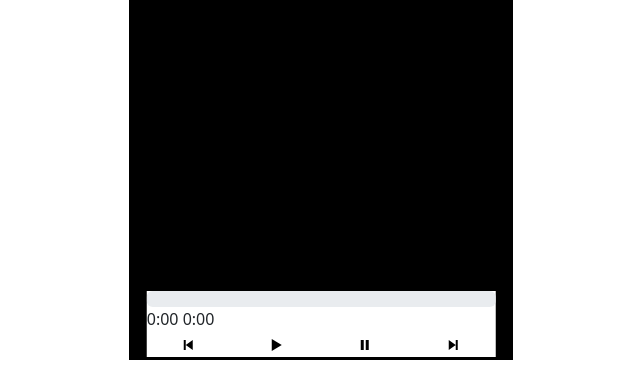
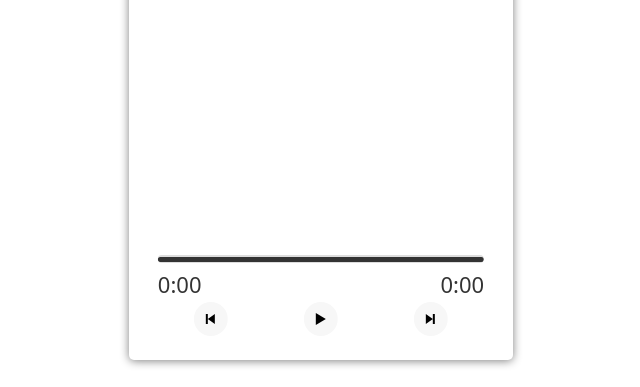
Before and after one commit to Thiagospc/mp3, a PHP site: page / in a window 1280 px wide. Shown: the part 413-800 px from the top of the page, without its empty margins (319-959 px from the left). Run offline with PHP 8.4, Linux system fonts and the light colour scheme; data that the repository does not hold is empty.

Commit message:
play e pause

```diff
--- a/index.php
+++ b/index.php
@@ -37,10 +37,14 @@
                 <span id="currentTime">0:00</span>
                 <span id="duration">0:00</span>
             </div>
-            <img src="./layout/prev.svg" alt="Anterior">
-            <img src="./layout/play.svg" alt="Play">
-            <img src="./layout/pause.svg" alt="Pause">
-            <img src="./layout/next.svg" alt="Próximo">
+            <button><img src="./layout/prev.svg" alt="Anterior"></button>
+            <button id="playButton" onclick="togglePlayPause()">
+                <img src="./layout/play.svg" alt="Play">
+            </button>
+            <button id="pauseButton" onclick="togglePlayPause()" style="display: none;">
+                <img src="./layout/pause.svg" alt="Pause">
+            </button>
+            <button><img src="./layout/next.svg" alt="Próximo"></button>
         </div>
 
     </div>
@@ -50,5 +54,20 @@
     src="https://cdn.jsdelivr.net/npm/bootstrap@5.3.3/dist/js/bootstrap.bundle.min.js"
     integrity="sha384-YvpcrYf0tY3lHB60NNkmXc5s9fDVZLESaAA55NDzOxhy9GkcIdslK1eN7N6jIeHz"
     crossorigin="anonymous"></script>
+
+    <script>
+        function togglePlayPause() {
+            var playButton = document.getElementById('playButton');
+            var pauseButton = document.getElementById('pauseButton');
+
+            if (playButton.style.display !== 'none') {
+                playButton.style.display = 'none';
+                pauseButton.style.display = 'inline-block';
+            } else {
+                playButton.style.display = 'inline-block';
+                pauseButton.style.display = 'none';
+            }
+        }
+    </script>
 </body>
 </html>
--- a/style.css
+++ b/style.css
@@ -3,6 +3,8 @@
 }
 
 .container {
+    border-radius: 5px;
+    box-shadow: 0 1px 10px gray;
     width: 30vw;
     height: 95vh;
     padding-right: 15px;
@@ -10,7 +12,7 @@
     margin-right: auto;
     margin-left: auto;
     margin-top: 1%;
-    background-image: radial-gradient(circle at 120.71% 50%, #000000 0, #000000 50%, #000000 100%);
+    /* background-image: radial-gradient(circle at 120.71% 50%, #000000 0, #000000 50%, #000000 100%); */
     /* background-image: radial-gradient(circle at 120.71% 50%, #00b019 0, #00b019 50%, #00b019 100%); */
 }
 
@@ -20,20 +22,62 @@
 
 .player-controls {
     position: fixed;
-    bottom: 30px; /* ajuste conforme necessário */
+    bottom: 50px; /* ajuste conforme necessário */
     left: 50%;
     transform: translateX(-50%);
     background-color: #fff;
+}
+
+.player-controls button {
+    border: none;
+    background-color: white;
+    cursor: pointer;
+}
+
+.player-controls img {
+    font-size: 100px;
+    padding: 5px;
+    border-radius: 50%;
+    background-color: #f7f7f7;
+    transition: all .2s;
+}
+.player-controls img:hover {
+    background-color: rgb(173, 173, 173);
 }
 
 .player-controls img {
     margin: 0 30px; /* espaço entre as imagens */
 }
 
+.time {
+    display: flex;
+    align-items: center;
+    justify-content: space-between;
+}
+
+.time span {
+    font-size: 22px;
+    color: #333;
+}
+
+.progress-bar {
+    height: 8px;
+    background-color: #ddd;
+    cursor: pointer;
+    margin-bottom: 5px;
+    border-radius: 5px;
+}
+
+.progress {
+    height: 5px;
+    background-color: #333;
+    border-radius: 5px;
+}
+
 /* mobile */
 @media only screen and (max-width: 767px) {
     .container {
-        width: 95%;
+        width: 100%;
         padding-right: 0;
         padding-left: 0;
     }
```
